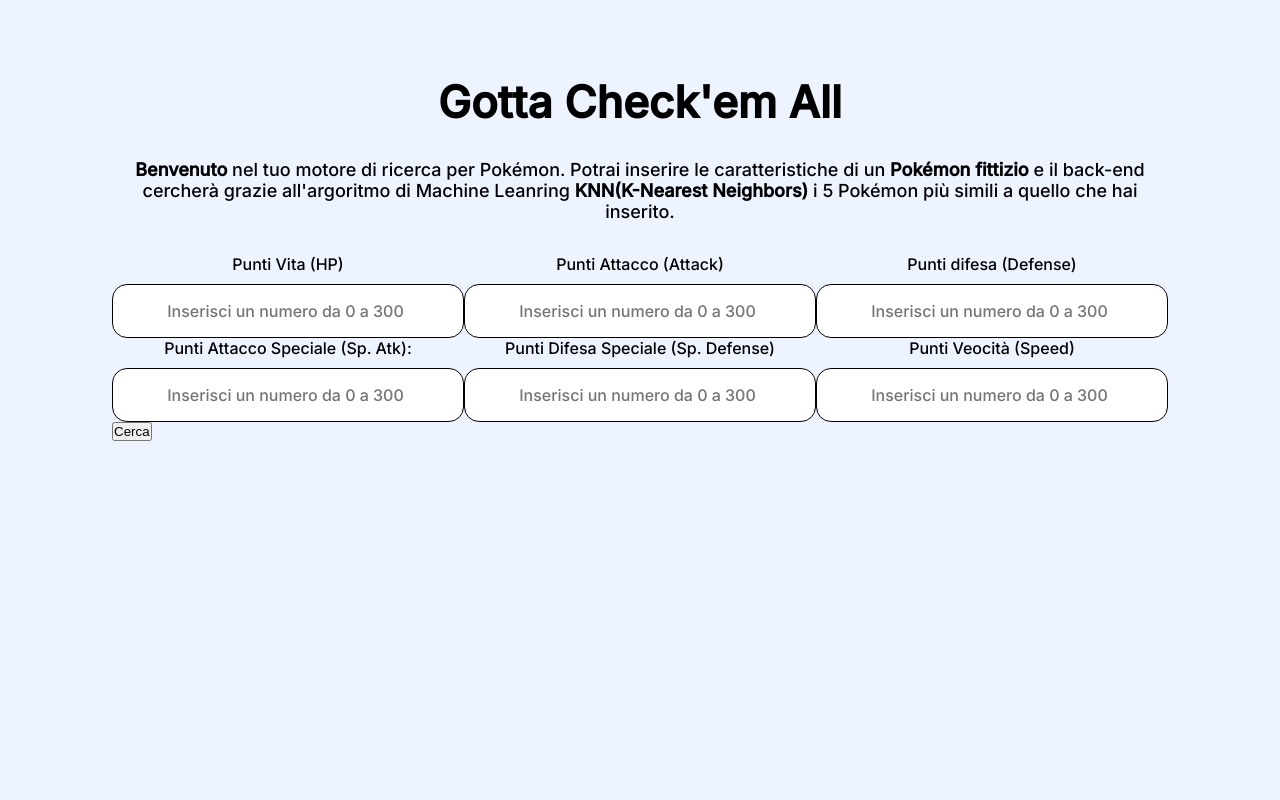
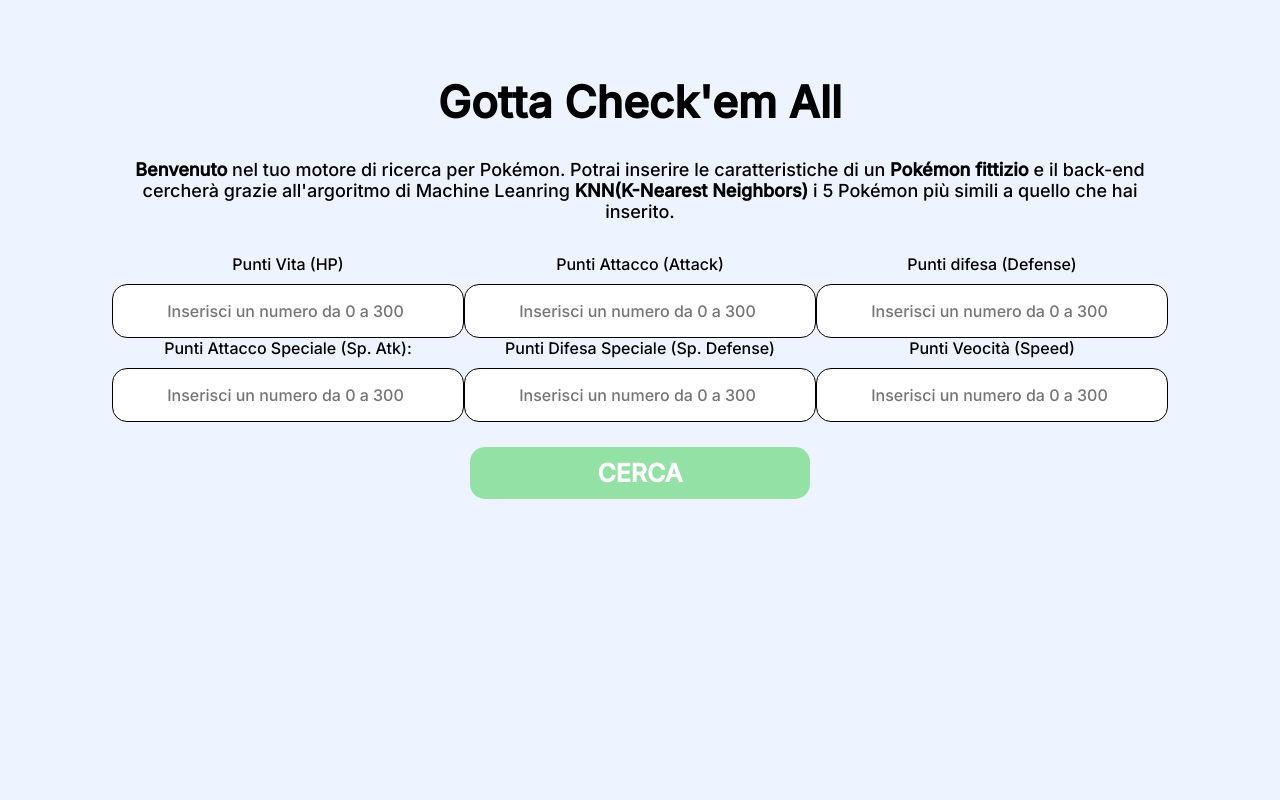
Before and after one commit to Luca-Landri/Gotta-Catch-em-All, a PHP site: page /static/index.html in a window 1280 px wide. Run offline with PHP 8.4, Linux system fonts and the light colour scheme.

Commit message:
Creare lo stile per il componente bottone

```diff
--- a/static/css/style.css
+++ b/static/css/style.css
@@ -37,6 +37,11 @@ h1{
     flex-direction: row;
 
 }
+form{
+    display: flex;
+    flex-direction: column;
+    align-items: center;
+}
 
 .form-element{
     display: flex;
@@ -61,3 +66,21 @@ h1{
     font-size: 16px;
     padding-bottom: 10px;
 }
+
+#ludovica{
+    width: 340px;
+    height: 52px;
+    border-radius: 15px;
+    background-color: #94E1A5;
+    font-family: 'Inter', sans-serif;
+    outline: none;
+    border: none;
+    font-size: 25px;
+    font-weight: bold;
+    color: #FFFFFF;
+
+}
+
+#bottone{
+    padding-top: 25px;
+}
--- a/static/index.html
+++ b/static/index.html
@@ -50,7 +50,7 @@
                 </div>
             </div>
                 <div id="bottone">
-                    <button type="submit">Cerca</button>
+                    <button id="ludovica" type="submit">CERCA</button>
                 </div>
 
 
```
